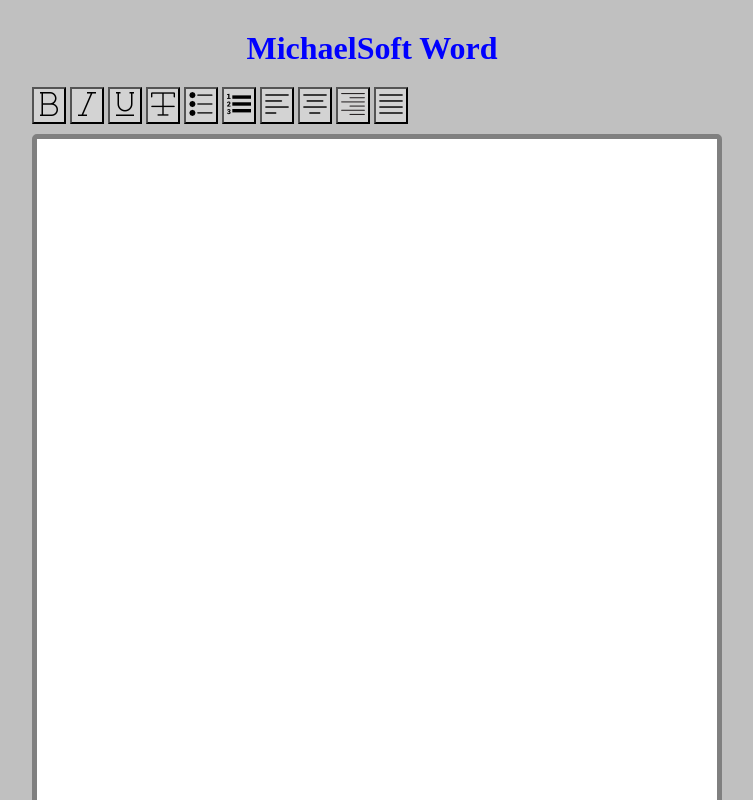
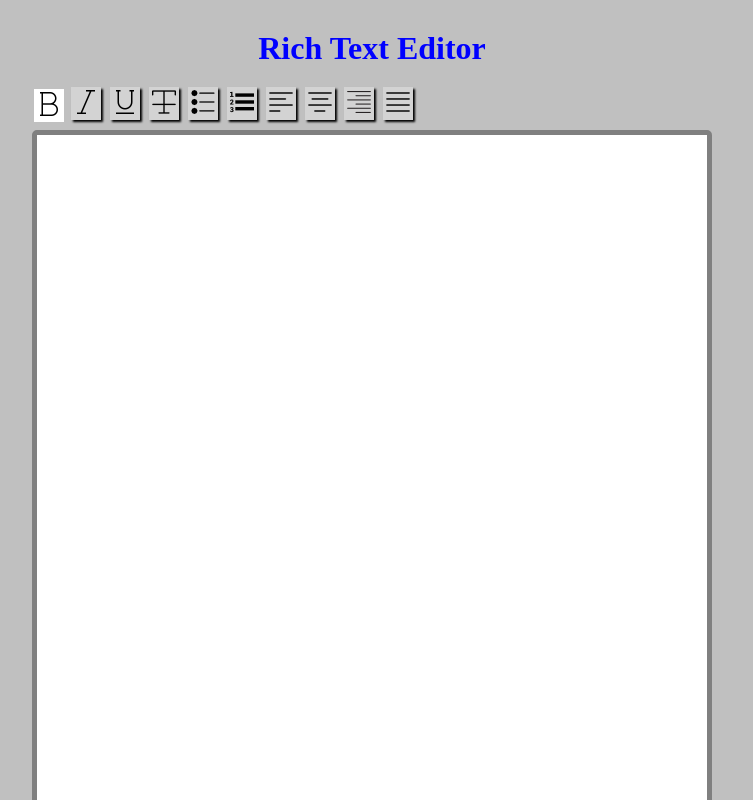
Before and after one commit to michaelsinghurse/js_230, a plain HTML site: page exercises/misc_apps/text_editor/index.html in a window 1280 px wide. Both pictures are taken after a click on the button 317 px from the left and 105 px from the top of the page. Shown: the top 800 px of the page, without its empty margins (268-1021 px from the left). Drawn offline with nearby package versions, Linux system fonts and the light colour scheme.

Commit message:
finished styling page including adding scroll bar for overflow in content area and toggling a class when a button is pressed

```diff
--- a/exercises/misc_apps/text_editor/app.js
+++ b/exercises/misc_apps/text_editor/app.js
@@ -0,0 +1,5 @@
+$(function() {
+  $("button").on("click", function(event) {
+    $(this).toggleClass("enabled");
+  });
+});
--- a/exercises/misc_apps/text_editor/index.html
+++ b/exercises/misc_apps/text_editor/index.html
@@ -4,12 +4,12 @@
   <title>Text Editor</title>
   <meta charset="UTF-8" />
   <link rel="stylesheet" href="./style.css" />
+  <script src="https://ajax.googleapis.com/ajax/libs/jquery/3.5.1/jquery.min.js"></script>
   <script src="./app.js"></script>
-  <script src="https://ajax.googleapis.com/ajax/libs/jquery/3.5.1/jquery.min.js"></script>
 </head>
 <body>
   <main>
-    <h1>MichaelSoft Word</h1>
+    <h1>Rich Text Editor</h1>
     <div id="editor">
       <div id="menu">
         <button type="button" id="bold"><img src="./images/bold.png" /></button>
@@ -23,7 +23,7 @@
         <button type="button" id="right"><img src="./images/align_right.png" /></button>
         <button type="button" id="justify"><img src="./images/justify.png" /></button>
       </div>
-      <div id="content"></div>
+      <div id="content" contenteditable="true"></div>
     </div>
   </main>
 </body>
--- a/exercises/misc_apps/text_editor/style.css
+++ b/exercises/misc_apps/text_editor/style.css
@@ -26,13 +26,35 @@
 
 #content {
   width: 100%;
+  box-sizing: border-box;
+  padding: 8px;
   background-color: white;
   height: 800px;
+  font-size: 16px;
   border: 5px solid gray;
   border-radius: 5px;
+  overflow: scroll;
 }
 
 button {
   padding: 3px;
   background-color: lightgray;
+  margin-right: 5px;
+  border: none;
+  box-shadow: 2px 2px 2px black;
+  cursor: pointer;
 }
+
+button.enabled {
+  transform: translateX(2px) translateY(2px);
+  background-color: white;
+  box-shadow: none;
+}
+
+button:active {
+  outline: none;
+}
+
+button:focus {
+  outline: none;
+}
```
